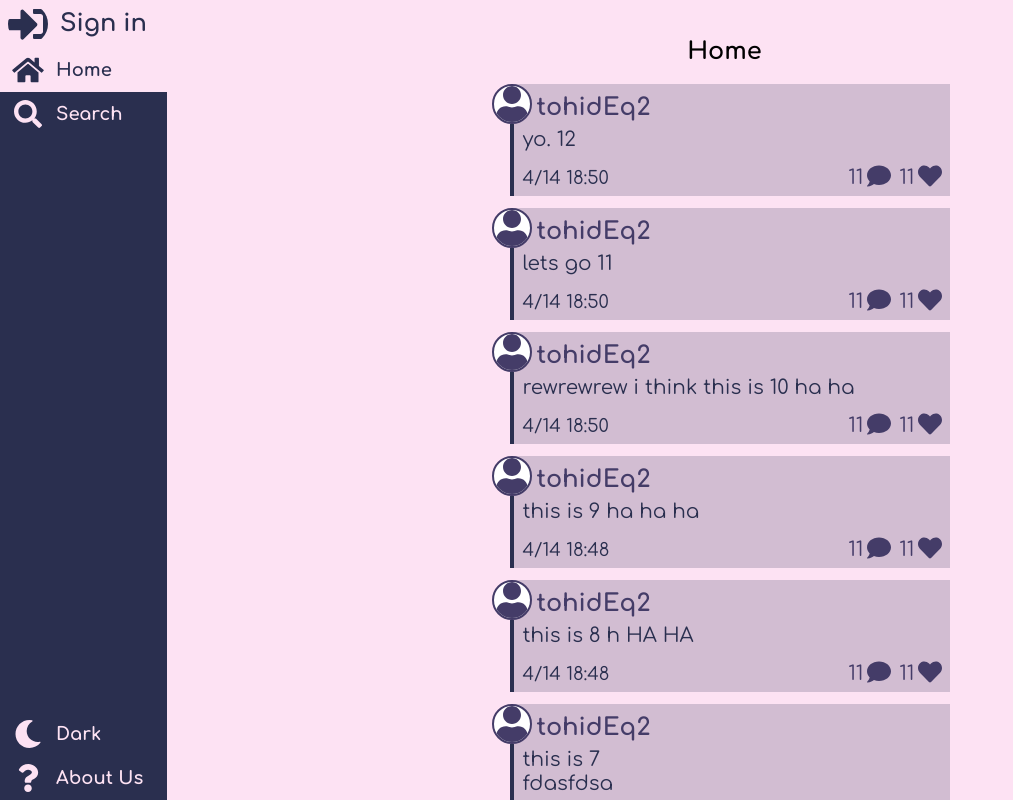
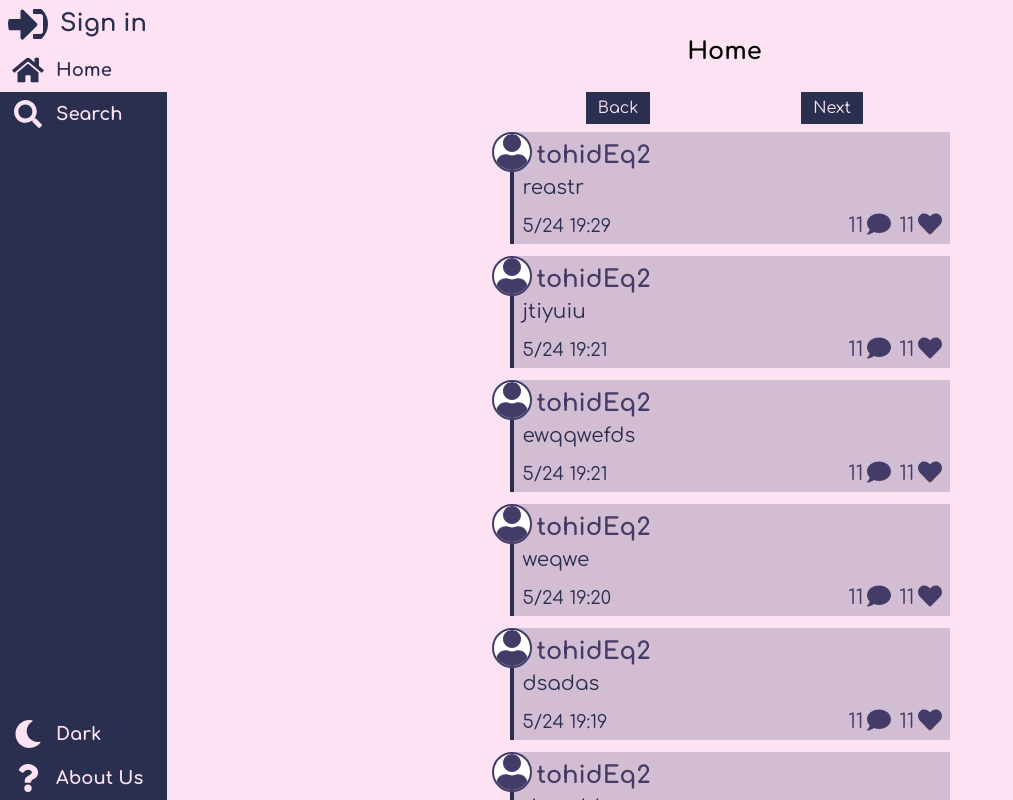
Before and after one commit to TohidEq/blog-json-server, a React (Vite) app: page / in a window 1280 px wide. Shown: the whole page, without its empty margins (0-1013 px from the left). Built offline with nearby package versions, Linux system fonts and the light colour scheme; data requests are answered from the project's data file.

Commit message:
Fix navigation from Create page

```diff
--- a/data/db.json
+++ b/data/db.json
@@ -118,6 +118,60 @@
       "text": "yo. 12",
       "created_at": 1684090258356,
       "id": "WFi3v6z"
+    },
+    {
+      "user_id": "QIWkqwN",
+      "text": "last test create new post",
+      "created_at": 1687634167251,
+      "id": "NzrjFup"
+    },
+    {
+      "user_id": "QIWkqwN",
+      "text": "test",
+      "created_at": 1687634226803,
+      "id": "c7Mpm_5"
+    },
+    {
+      "user_id": "QIWkqwN",
+      "text": "rwawrqw",
+      "created_at": 1687634238872,
+      "id": "POwuM1a"
+    },
+    {
+      "user_id": "QIWkqwN",
+      "text": "dsasddsa",
+      "created_at": 1687634298864,
+      "id": "5wey0u4"
+    },
+    {
+      "user_id": "QIWkqwN",
+      "text": "dsadas",
+      "created_at": 1687634395775,
+      "id": "EHRWjgY"
+    },
+    {
+      "user_id": "QIWkqwN",
+      "text": "weqwe",
+      "created_at": 1687634459699,
+      "id": "ql4LmYz"
+    },
+    {
+      "user_id": "QIWkqwN",
+      "text": "ewqqwefds",
+      "created_at": 1687634463890,
+      "id": "M-5EdEQ"
+    },
+    {
+      "user_id": "QIWkqwN",
+      "text": "jtiyuiu",
+      "created_at": 1687634477747,
+      "id": "zMJ8pfr"
+    },
+    {
+      "user_id": "QIWkqwN",
+      "text": "reastr",
+      "created_at": 1687634976227,
+      "id": "wQPJUN7"
     }
   ],
   "likes": [
--- a/src/components/Home.tsx
+++ b/src/components/Home.tsx
@@ -55,19 +55,9 @@ export default function Home({}: Props) {
             date="1684090213669"
           />
         )}
-        {!isPending && resData && resData?.length !== 0 && (
-          <>
-            {resData?.map((res) => {
-              return (
-                <Card
-                  name={res.user_id}
-                  text={res.text}
-                  likes={11}
-                  comments={11}
-                  date={res.created_at}
-                />
-              );
-            })}
+        {
+          !isPending  &&
+          (<>
             <div className="w-full p-2 px-4 flex justify-around">
               <button
                 className="btn inline "
@@ -88,8 +78,49 @@ export default function Home({}: Props) {
                 Next
               </button>
             </div>
+            </>)
+        }
+        {!isPending && resData && resData?.length !== 0 && (
+          <>
+            {resData?.map((res) => {
+              return (
+                <Card
+                  name={res.user_id}
+                  text={res.text}
+                  likes={11}
+                  comments={11}
+                  date={res.created_at}
+                />
+              );
+            })}
+
           </>
         )}
+        {
+          !isPending && resData && resData?.length !== 0 &&
+          (<>
+            <div className="w-full p-2 px-4 flex justify-around">
+              <button
+                className="btn inline "
+                onClick={() => {
+                  setStartAt(startAt - 10);
+                }}
+                disabled={startAt < 10}
+              >
+                Back
+              </button>
+              <button
+                className="btn inline "
+                onClick={() => {
+                  setStartAt(startAt + 10);
+                }}
+                disabled={resData && resData?.length < 10}
+              >
+                Next
+              </button>
+            </div>
+            </>)
+        }
       </div>
     </div>
   );
--- a/src/components/pages/create/Create.tsx
+++ b/src/components/pages/create/Create.tsx
@@ -1,5 +1,5 @@
 import React, { useRef } from "react";
-import { Navigate, useLocation } from "react-router-dom";
+import { Navigate, useLocation, useNavigate } from "react-router-dom";
 import { useState } from "react";
 import TextareaAutosize from "react-textarea-autosize";
 import axios from "../../../api/axios";
@@ -8,6 +8,9 @@ type Props = {};
 const INSERT_BLOG = ``;
 function Create({}: Props) {
   let location = useLocation();
+
+  const navigate = useNavigate();
+
   const blogText = useRef<HTMLTextAreaElement>(null);
   const [disableForm, setDisableForm] = useState<boolean>(false);
 
@@ -27,9 +30,8 @@ function Create({}: Props) {
         console.log("Error post: ", error);
       });
 
-    setDisableForm(true);
-    // alert("blog Created");
-    return <Navigate to="/" replace state={{ from: location }} />;
+    alert("Blog Created ^_^");
+    navigate('/')
   };
 
   return (
```
